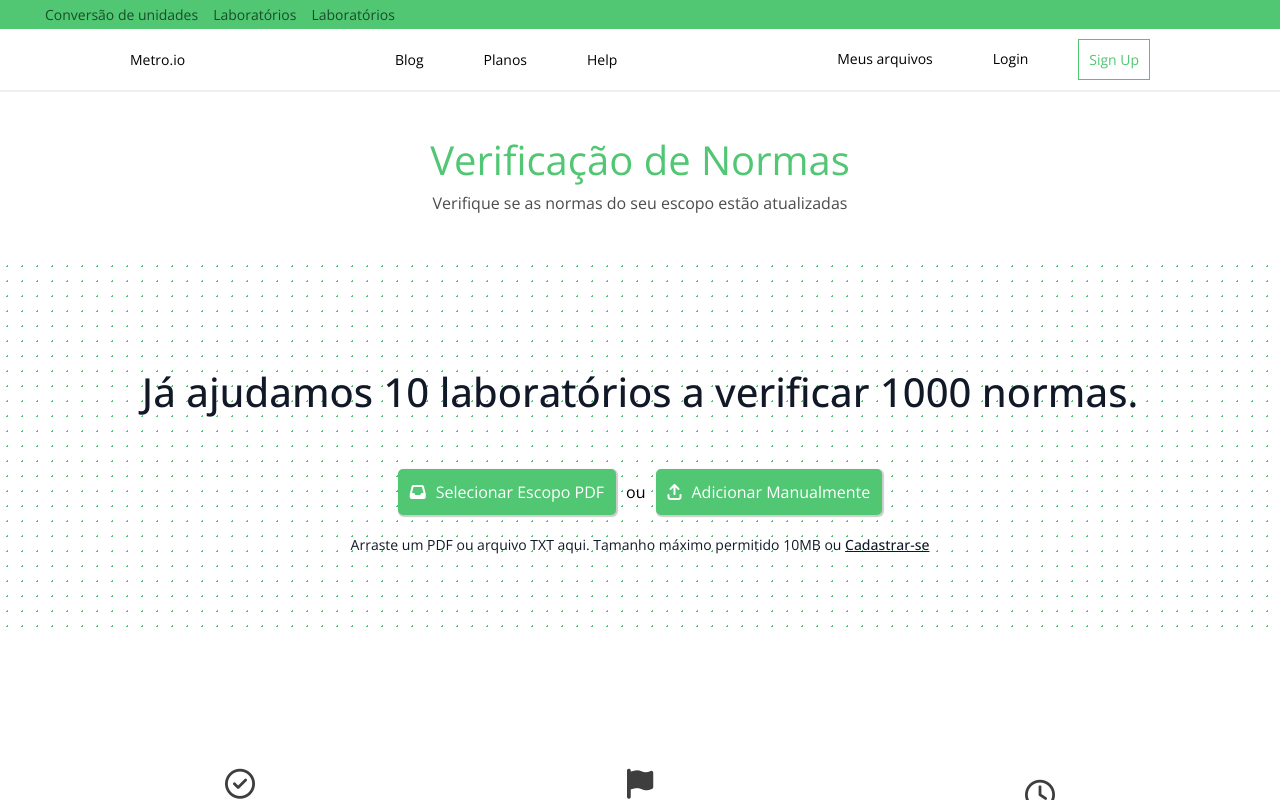
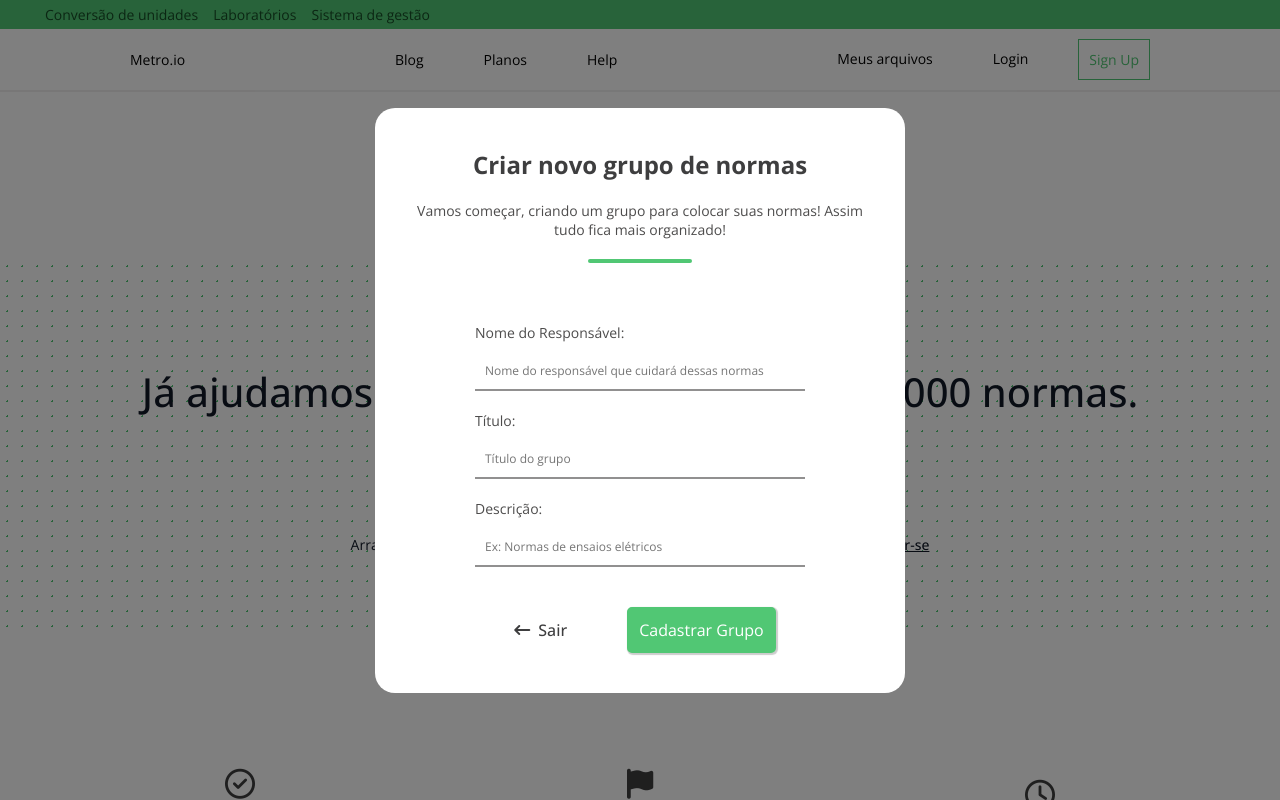
Before and after one commit to matheusknaul/normas-management, an Angular app in the folder frontend/frontend/: page / in a window 1280 px wide. Both pictures are taken after a click on the button "Adicionar Manualmente". Shown: the top 800 px of the page. Built offline with nearby package versions, Linux system fonts and the light colour scheme.

Commit message:
create modal

```diff
--- a/frontend/frontend/src/app/components/footer/footer.component.css
+++ b/frontend/frontend/src/app/components/footer/footer.component.css
@@ -19,7 +19,7 @@ footer{
     background-color: #51c774;
     background-image: radial-gradient(circle, white 1px, transparent 1px);
     background-size: 15px 15px;
-    max-width: 1200px;
+    max-width: 1000px;
     margin: 0 auto;
     gap: 20px;
     color: white;
@@ -29,4 +29,5 @@ footer{
 
 .btn-cta{
     border: solid 2px white;
+    box-shadow: none;
 }
--- a/frontend/frontend/src/app/components/footer/footer.component.html
+++ b/frontend/frontend/src/app/components/footer/footer.component.html
@@ -10,6 +10,6 @@
 
 <footer>
     <div class="text-footer">
-        <p> <strong>Metro IO 2025</strong> - All Rights Reserved</p>
+        <p> <strong>Metro.io 2025</strong> - All Rights Reserved</p>
     </div>
 </footer>
--- a/frontend/frontend/src/app/components/grupo-modal/grupo-modal.component.css
+++ b/frontend/frontend/src/app/components/grupo-modal/grupo-modal.component.css
@@ -0,0 +1,114 @@
+.modal-overlay{
+    position: fixed;
+    top: 0;
+    left: 0;
+    width: 100%;
+    height: 100%;
+    background-color: rgba(0, 0, 0, 0.5);
+    display: flex;
+    justify-content: center;
+    align-items: center;
+    z-index: 1000;
+}
+
+.modal-content{
+    background-color: white;
+    padding: 40px;
+    border-radius: 20px;
+    width: 450px;
+    gap: 10px;
+}
+
+
+.rectangle{
+    padding: 2px;
+    background-color: #51c774;
+    width: 100px;
+    border-radius: 50px;
+}
+
+.title{
+    display: flex;
+    flex-direction: column;
+    text-align: center;
+    align-items: center;
+    justify-content: center;
+    gap: 20px;
+    margin-bottom: 40px;
+}
+
+.form{
+    margin: 40px 40px 0 40px;
+
+}
+
+.input-form{
+    display: flex;
+    flex-direction: column;
+    gap: 10px;
+    box-sizing: border-box;
+    border-bottom: #3e3e3f;
+    margin: 20px;
+}
+
+.submit{
+    margin-top: 40px;
+    display: flex;
+    align-items: center;
+    justify-content: center;
+    gap: 50px;
+}
+
+.title h2{
+    color: #3e3e3f;
+}
+
+.title p{
+    color: rgb(77, 76, 76);
+    font-size: 14px;
+    font-weight: 300;
+}
+
+br{
+    color: #51c774;
+    background-color: #51c774;
+}
+
+label{
+    color: rgb(77, 76, 76);
+    font-size: 14px;
+    font-weight: 300;
+}
+
+input{
+    padding: 10px;
+    font-size: 12px;
+    font-weight: 300;
+    color: rgb(126, 125, 125);
+    border: none;
+    outline: none;
+    border-bottom: 2px solid rgb(145, 144, 144);
+}
+
+.form{
+    display: flex;
+    flex-direction: column;
+    left: 0;
+}
+
+.btn-close{
+    color: #3e3e3f;
+    font-weight: 500;
+    background-color: transparent;
+    border: none;
+    box-shadow: none;
+    transition: 0.6s;
+}
+
+.btn-close i{
+    margin-right: 8px;
+}
+
+.btn-close:hover{
+    color: #b6453f;
+}
--- a/frontend/frontend/src/app/components/grupo-modal/grupo-modal.component.html
+++ b/frontend/frontend/src/app/components/grupo-modal/grupo-modal.component.html
@@ -1 +1,32 @@
-<p>grupo-modal works!</p>
+<div class="modal-overlay">
+    <div class="modal-content">
+        <div class="header-modal">
+
+        </div>
+        <div class="title">
+            <h2>Criar novo grupo de normas</h2>
+            <p>Vamos começar, criando um grupo para colocar suas normas! Assim tudo fica mais organizado!</p>
+            <div class="rectangle"></div>
+        </div>
+        <div class="form">
+            <form action="/api/grupos" method="post">
+                <div class="input-form">
+                    <label for="nome-responsavel">Nome do Responsável:</label>
+                    <input type="text" id="nome" placeholder="Nome do responsável que cuidará dessas normas" />
+                </div>
+                <div class="input-form">
+                    <label for="titulo">Título:</label>
+                    <input type="text" id="titulo" placeholder="Título do grupo"/>
+                </div>
+                <div class="input-form">
+                    <label for="descricao">Descrição:</label>
+                    <input type="text" id="descricao" placeholder="Ex: Normas de ensaios elétricos" />
+                </div>
+                <div class="submit">
+                    <button (click)="onClose()" class="btn btn-close" ><i class="fa-solid fa-arrow-left-long"></i>Sair</button>
+                    <button class="btn btn-form" type="submit">Cadastrar Grupo</button>
+                </div>
+            </form>
+        </div>
+    </div>
+</div>
--- a/frontend/frontend/src/app/components/grupo-modal/grupo-modal.component.ts
+++ b/frontend/frontend/src/app/components/grupo-modal/grupo-modal.component.ts
@@ -1,4 +1,4 @@
-import { Component } from '@angular/core';
+import { Component, Output, EventEmitter } from '@angular/core';
 
 @Component({
   selector: 'app-grupo-modal',
@@ -7,5 +7,9 @@ import { Component } from '@angular/core';
   styleUrl: './grupo-modal.component.css'
 })
 export class GrupoModalComponent {
+  @Output() close = new EventEmitter<void>();
 
+  onClose(){
+    this.close.emit();
+  }
 }
--- a/frontend/frontend/src/app/components/home/home.component.css
+++ b/frontend/frontend/src/app/components/home/home.component.css
@@ -136,3 +136,7 @@ h3{
     font-size: 30px;
     color: #3e3e3f;
 }
+
+.home-container{
+    flex: 1 1 0;
+}
--- a/frontend/frontend/src/app/components/home/home.component.html
+++ b/frontend/frontend/src/app/components/home/home.component.html
@@ -15,7 +15,12 @@
                             <div class="button-container">
                                 <button class="btn btn-choose-file"><i class="fa-solid fa-inbox"></i>Selecionar Escopo PDF</button>
                                 <p>ou</p>
-                                <button class="btn btn-choose-manual"><i class="fa-solid fa-arrow-up-from-bracket"></i>Adicionar Manualmente</button>
+                                <button class="btn btn-choose-manual" (click)="openModal()"><i class="fa-solid fa-arrow-up-from-bracket"></i>Adicionar Manualmente</button>
+
+                                @if(isModalOpen){
+                                    <app-grupo-modal (close)=closeModal()></app-grupo-modal>
+                                }
+
                             </div>
                             <div class="warning">
                                 <p>Arraste um PDF ou arquivo TXT aqui. Tamanho máximo permitido 10MB ou <a href="">Cadastrar-se</a></p>
--- a/frontend/frontend/src/app/components/home/home.component.ts
+++ b/frontend/frontend/src/app/components/home/home.component.ts
@@ -1,11 +1,20 @@
 import { Component } from '@angular/core';
+import { GrupoModalComponent } from '../grupo-modal/grupo-modal.component';
 
 @Component({
   selector: 'app-home',
-  imports: [],
+  imports: [GrupoModalComponent],
   templateUrl: './home.component.html',
   styleUrl: './home.component.css'
 })
 export class HomeComponent {
+  isModalOpen = false;
 
+  openModal(){
+    this.isModalOpen = true;
+  }
+
+  closeModal(){
+    this.isModalOpen = false;
+  }
 }
--- a/frontend/frontend/src/app/components/tape/tape.component.html
+++ b/frontend/frontend/src/app/components/tape/tape.component.html
@@ -2,6 +2,6 @@
     <ul>
         <li>Conversão de unidades</li>
         <li>Laboratórios</li>
-        <li>Laboratórios</li>
+        <li>Sistema de gestão</li>
     </ul>
 </div>
--- /dev/null
+++ b/frontend/frontend/src/app/components/tutorial-modal/tutorial-modal.component.html
@@ -0,0 +1 @@
+<p>tutorial-modal works!</p>
```
Also changed, not shown: frontend/frontend/src/app/components/tutorial-modal/tutorial-modal.component.ts (added, +11 -0 lines), frontend/frontend/src/app/components/tutorial-modal/tutorial-modal.component.css (added), 1 other file (tests, documents, lock files or other folders).
